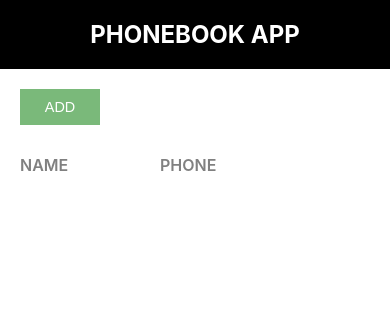
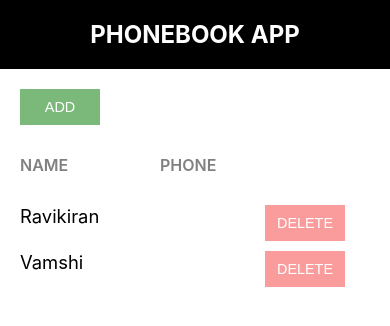
Before and after one commit to kirannani168/phone-directory, a React (Create React App) app: page / in a window 390 px wide. Shown: the top 326 px of the page. Built offline with nearby package versions, Linux system fonts and the light colour scheme.

Commit message:
Added ‘PhoneDirectory
“Added ‘PhoneDirectory’ as smart component, renamed ‘App’ as ‘ShowSubscribers’ and converted ‘AddSubscribers’ and ‘ShowSubscribers’ as dumb components”.

```diff
--- /dev/null
+++ b/src/ShowSubscriber.js
@@ -0,0 +1,57 @@
+import React, {Component} from "react";
+import Header from "./Components/Header"
+
+// function deleteHandler(){
+  //   alert("Delete button clicked");
+  // }
+  // function clickHandler(message){
+  //   alert(message);
+  // }
+  // let subscribers = [
+  //   {
+  //     id: 1,
+  //     name: "Ravikiran",
+  //     mobile: 7900000056
+  //   },
+  //   {
+  //     id: 2,
+  //     name: "Vamshi.Burra",
+  //     mobile: 2079832154
+  //   }
+  // ]
+
+class ShowSubscriber extends Component {
+
+  render(){
+    return (
+      <div className="component-container">
+        <Header heading="PhoneBook App"/>
+        <div className="component-body-container">
+            <button className="custom-btn add-btn">Add</button>
+
+            <div className="grid-container heading-container">
+              <span className="grid-item name-heading">Name</span>
+              <span className="grid-item phone-heading">Phone</span>
+            </div>
+
+
+            {
+              this.props.subscribersList.map(function(subs) {
+              return <div key={subs.id} className="grid-container">
+                <span className="grid-item">{subs.name}</span>
+                <span className="grid-item">{subs.mobile}</span>
+                <span className="grid-item action-btn-container">
+                  {/* <button className="custom-btn remove-btn" onClick={deleteHandler}>DELETE</button> */}
+                  <button className="custom-btn remove-btn">DELETE</button>
+                </span>
+              </div>
+            })
+            }
+
+          </div>
+      </div>
+    );
+  }
+}
+
+export default ShowSubscriber;
--- a/src/index.js
+++ b/src/index.js
@@ -3,18 +3,14 @@ import ReactDOM from 'react-dom/client';
 import './index.css';
 import './Styles/Common.css';
 
-import App from './App';
+// import AddSubscriber from './Components/AddSubscriber';
+// import ShowSubscriber from './ShowSubscriber';
 import reportWebVitals from './reportWebVitals';
-// import AddSubscriber from './Components/AddSubscriber';
-
+import PhoneDirectory from './Components/PhoneDirectory';
 const root = ReactDOM.createRoot(document.getElementById('root'));
 root.render(
   <React.StrictMode>
-    <App />
+    <PhoneDirectory />
   </React.StrictMode>
 );
-
-// If you want to start measuring performance in your app, pass a function
-// to log results (for example: reportWebVitals(console.log))
-// or send to an analytics endpoint. Learn more: https://bit.ly/CRA-vitals
 reportWebVitals();
```
